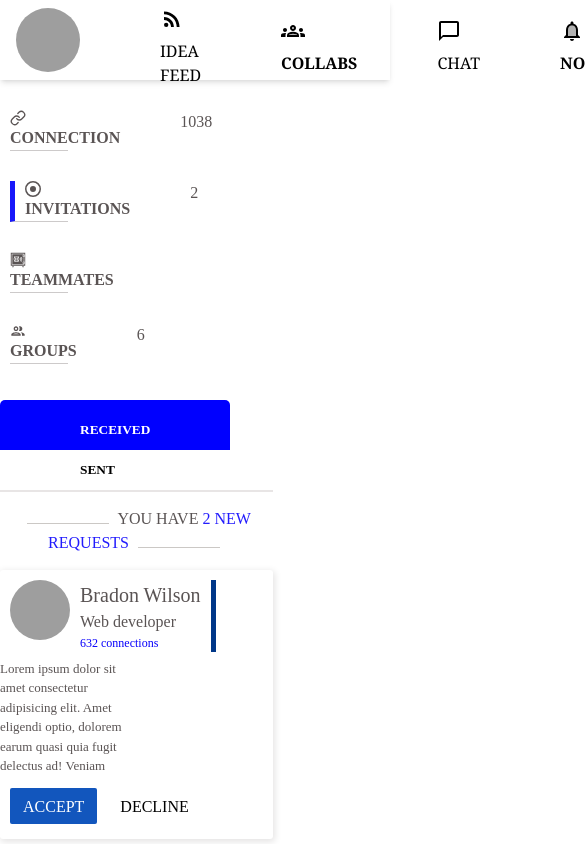
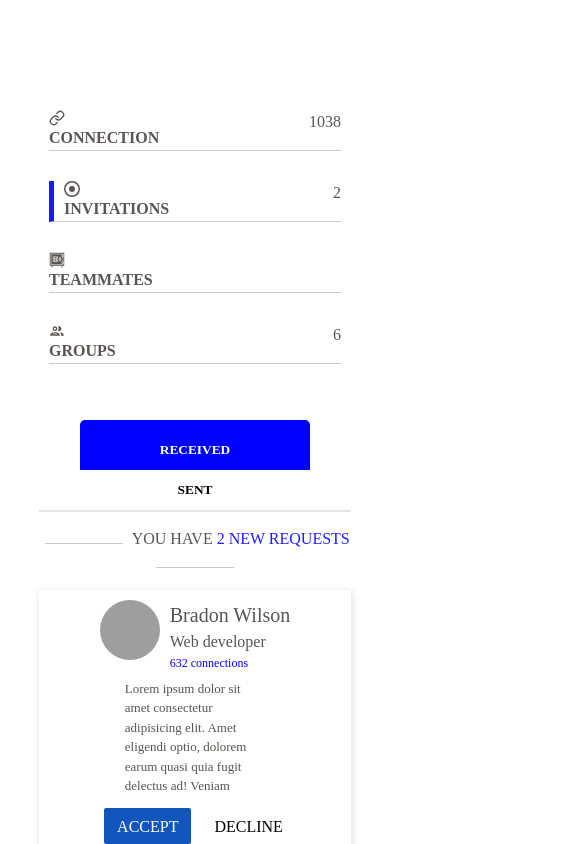
Before and after one commit to AbigailF1/Hackathon-G6, a React (Vite) app in the folder Frontend/: page /Collaborate in a window 390 px wide. Shown: the top 844 px of the page, 585 px wide, since content can reach past the window. Built offline with nearby package versions, Linux system fonts and the light colour scheme; grey boxes are pictures that could not be loaded.

Commit message:
make responsive new connection page

```diff
--- a/Frontend/src/App.jsx
+++ b/Frontend/src/App.jsx
@@ -56,7 +56,7 @@ export default App;
   const Root=()=>{
     return(
       <>
-      <div><Header/></div>
+      {/* <div><Header/></div>  */}
       <div><Outlet/></div>
       </>
     )
--- a/Frontend/src/components/Connections/ButtonConnection.css
+++ b/Frontend/src/components/Connections/ButtonConnection.css
@@ -20,3 +20,11 @@
   padding: 8px 45px 10;
   /* background-color: rgb(255, 255, 255); */
 }
+
+
+@media (max-width: 830px) {
+div.conButton{
+  text-align: center;
+}
+
+}
--- a/Frontend/src/components/Connections/ButtonConnection.jsx
+++ b/Frontend/src/components/Connections/ButtonConnection.jsx
@@ -6,6 +6,7 @@ import { useState } from "react";
 function ButtonConnection({ setActive, Active }) {
   const [receivedButtonColor, setReceivedButtonColor] = useState("blue");
   const [sentButtonColor, setSentButtonColor] = useState("white");
+
 
   const handleReceivedButtonClick = () => {
     setReceivedButtonColor("blue");
--- a/Frontend/src/components/Connections/NewConnection.css
+++ b/Frontend/src/components/Connections/NewConnection.css
@@ -12,7 +12,7 @@
   padding-right: 10px;
   margin-left: 10px;
 
-  border-color:  rgb(0 55 136);
+  border-color: rgb(0 55 136);
 }
 
 .connectionRequest {
@@ -27,11 +27,11 @@
 }
 .acceptBtn {
   padding: 5px 13px;
-  background-color:  rgb(18, 86, 189);
+  background-color: rgb(18, 86, 189);
   border-radius: 2px;
   margin: 5px 10px;
   color: white;
-  border-color:  rgb(18, 86, 189);
+  border-color: rgb(18, 86, 189);
   padding-top: 7px;
 }
 .declineBtn {
@@ -65,7 +65,7 @@
 
 .connectionText {
   text-align: center;
-  padding:15px 0;
+  padding: 15px 0;
   width: 100%;
 }
 
@@ -76,3 +76,30 @@
   margin-right: 5px;
   margin-left: 5px;
 }
+
+@media (max-width: 1028px) {
+  .connections .connectionText hr {
+    width: 10%;
+  }
+  .container {
+    width: 100%;
+  }
+}
+
+@media (max-width: 830px) {
+  div.container {
+    max-width: 100%;
+  }
+  div.connectionRequest {
+    flex-direction: column;
+    align-items: center;
+  }
+  div.connections .profile {
+    border: 0;
+  }
+
+  .connections .connectionText hr {
+    width: 25%;
+  }
+
+}
--- a/Frontend/src/components/Connections/RecentConnection.css
+++ b/Frontend/src/components/Connections/RecentConnection.css
@@ -4,7 +4,7 @@
 .ProjectIdea {
   text-align: end;
   padding: 40px 0 0 0;
-  font-size:xx-small;
+  font-size: xx-small;
   align-self: stretch;
   color: rgb(3, 102, 222);
   font-weight: 900;
@@ -17,8 +17,8 @@
   margin: 5px;
   box-shadow: 1px 1px 7px 1px rgb(96, 95, 95);
   padding: 5px;
-   background-color: white;
-   border-radius: 3px;
+  background-color: white;
+  border-radius: 3px;
 }
 .recentConnection {
   display: grid;
@@ -28,14 +28,12 @@
 .about p {
   width: 100%;
   margin: 0;
-
 }
-.name{
-font-size: large;
+.name {
+  font-size: large;
 }
-.skill{
-font-size: small;
-
+.skill {
+  font-size: small;
 }
 .connectionText hr {
   display: inline-block;
@@ -44,3 +42,9 @@ font-size: small;
   margin-right: 5px;
   margin-left: 5px;
 }
+
+@media (max-width: 623px) {
+  div.recentConnection {
+    grid-template-columns: 1fr;
+  }
+}
--- a/Frontend/src/components/SideBar/SideBar.css
+++ b/Frontend/src/components/SideBar/SideBar.css
@@ -25,3 +25,12 @@
     border-left: solid rgb(24, 24, 250) 5px;
     padding-left: 10px;
 }
+
+
+@media (max-width: 830px) {
+
+div.sidebar{
+  width: 100%;
+}
+
+}
--- a/Frontend/src/pages/Collaboration.css
+++ b/Frontend/src/pages/Collaboration.css
@@ -1,11 +1,10 @@
 .container {
-padding-top: 100px;
+  padding-top: 100px;
   display: flex;
   flex-wrap: wrap;
   gap: 50px;
   width: 90%;
   margin: auto;
-
 }
 
 a {
@@ -25,3 +24,20 @@ a {
   display: inline-block;
   margin-right: 10px;
 }
+
+@media (max-width: 1028px) {
+  div.container {
+    /* background-color: red; */
+    max-width: 100%;
+    gap: 70px;
+  }
+}
+
+@media (max-width: 830px) {
+  div.connectionContainer {
+    width: 100%;
+  }
+  div.container {
+    max-width: 80%;
+  }
+}
```
